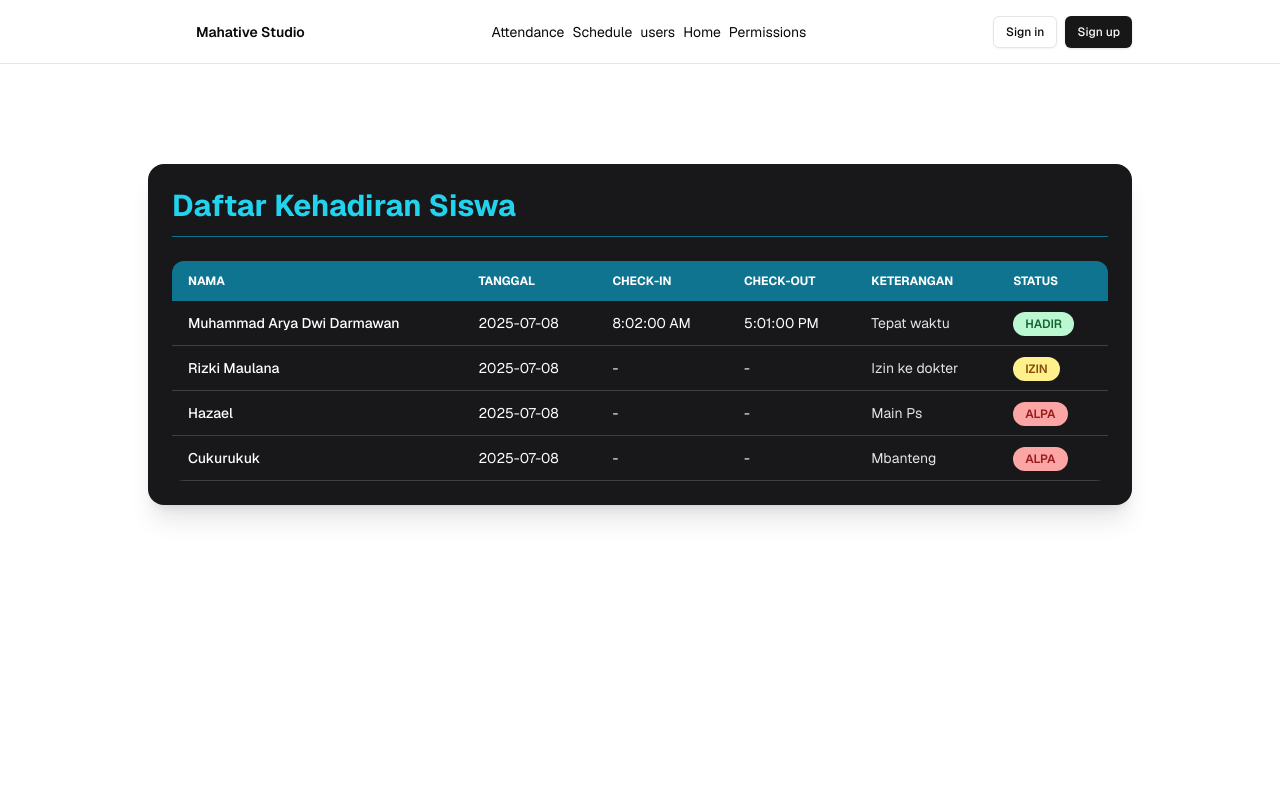
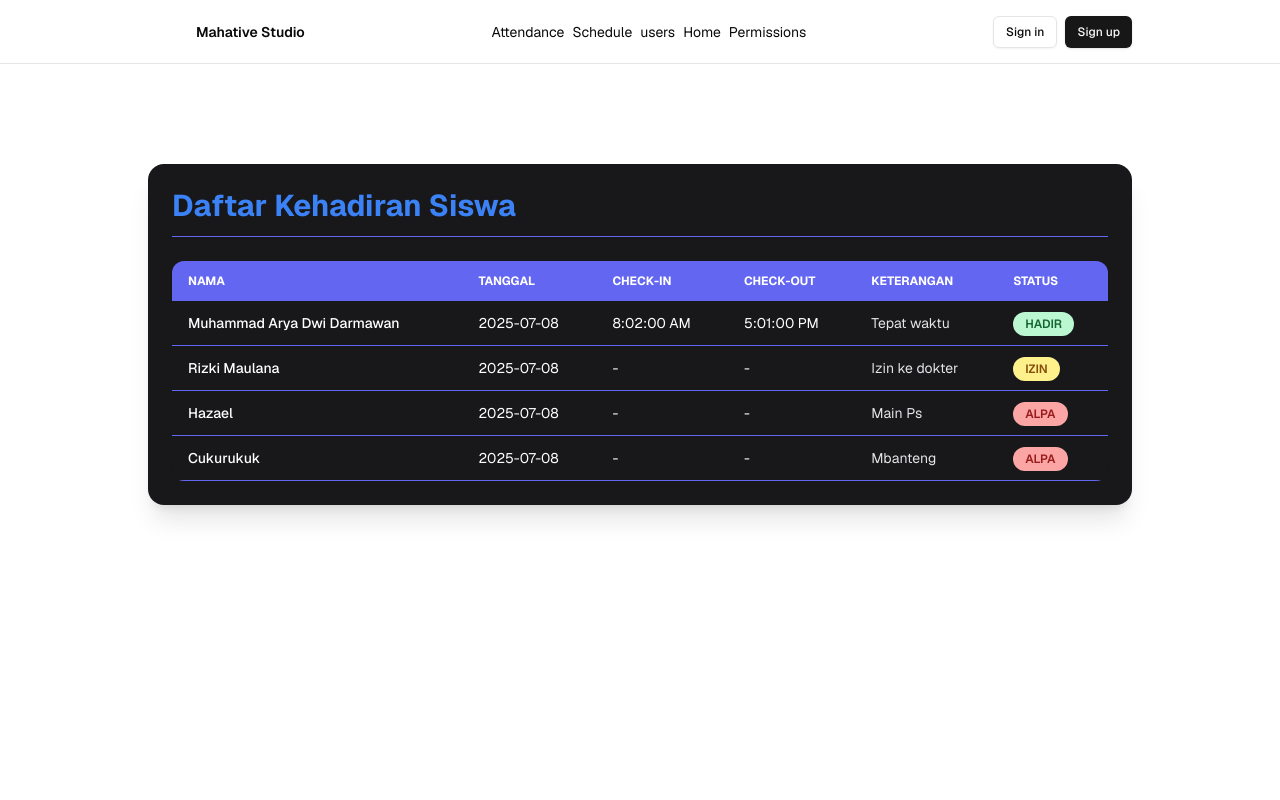
Before and after one commit to ghazwanz/attendance, a Next.js app: page /protected/attendances in a window 1280 px wide. Shown: the top 800 px of the page. Built offline with nearby package versions, Linux system fonts and the light colour scheme; no server answers.

Commit message:
mengubah warna border

```diff
--- a/app/protected/attendances/page.tsx
+++ b/app/protected/attendances/page.tsx
@@ -7,13 +7,13 @@ export default function TabelAbsensi() {
   return (
     <div className="min-h-screen">
       <div className="max-w-6xl mx-auto bg-zinc-900 rounded-2xl shadow-xl p-6">
-        <h1 className="text-3xl font-bold text-cyan-400 mb-6 border-b border-cyan-700 pb-3">
+        <h1 className="text-3xl font-bold text-blue-500 mb-6 border-b border-indigo-500 pb-3">
           Daftar Kehadiran Siswa
         </h1>
 
         <div className="overflow-x-auto rounded-xl shadow-sm">
           <table className="min-w-full table-auto border-collapse text-sm">
-            <thead className="bg-cyan-700 text-white uppercase text-xs">
+            <thead className="bg-indigo-500 text-white uppercase text-xs">
               <tr>
                 <th className="px-4 py-3 text-left">Nama</th>
                 <th className="px-4 py-3 text-left">Tanggal</th>
@@ -27,7 +27,7 @@ export default function TabelAbsensi() {
               {absensiData.map((item, index) => (
                 <tr
                   key={index}
-                  className="hover:bg-zinc-800 transition-all border-b border-zinc-700"
+                  className="hover:bg-zinc-800 transition-all border-b border-indigo-500"
                 >
                   <td className="px-4 py-3 font-medium text-white">
                     {item.nama || "Tanpa Nama"}
```
